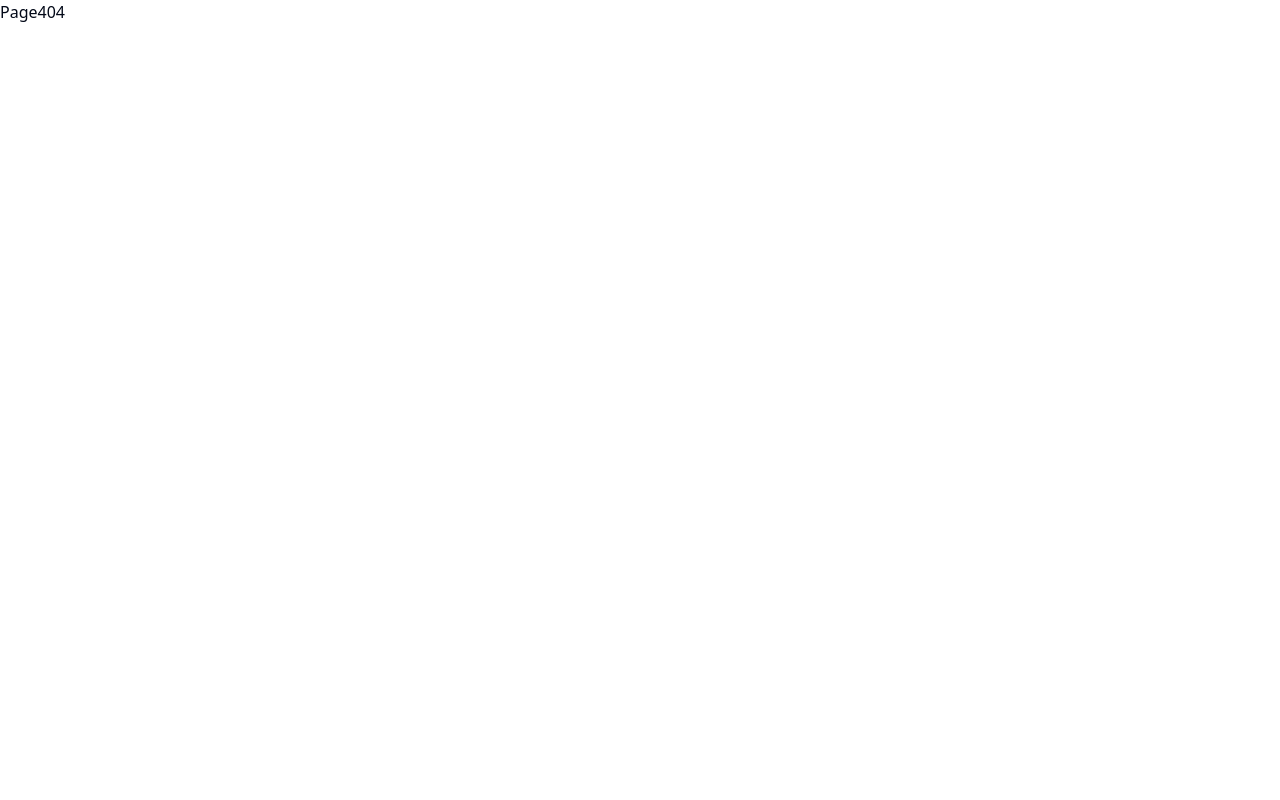
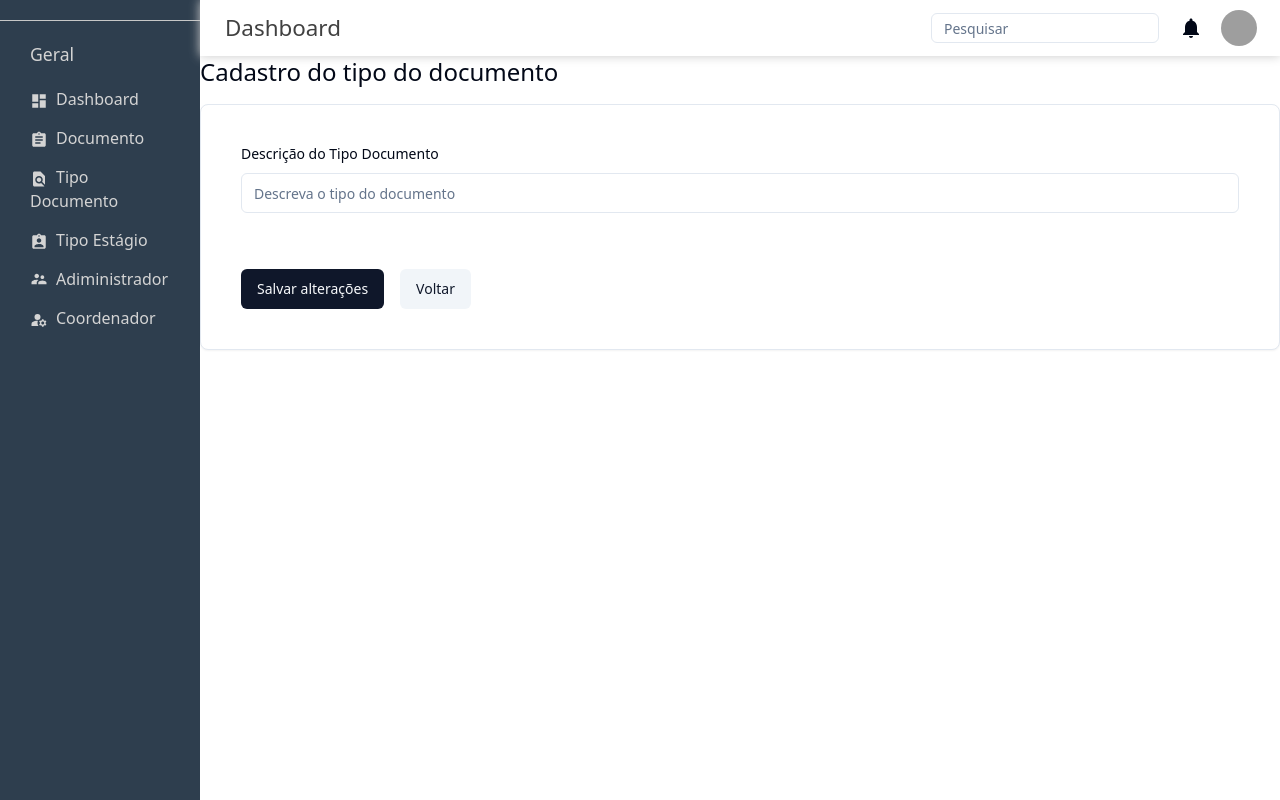
Before and after one commit to OlivioNeto/EstagioTech-FRONT-END, a React (Vite) app in the folder estagiotech_frontend/: page /adm/tipodocumento/cadastro/1 in a window 1280 px wide. Built offline with nearby package versions, Linux system fonts and the light colour scheme; no server answers; grey boxes are pictures that could not be loaded.

Commit message:
CRUD de tipo documento e a tabela funcionando

```diff
--- a/estagiotech_frontend/src/App.tsx
+++ b/estagiotech_frontend/src/App.tsx
@@ -11,6 +11,7 @@ import SideBar from "./pages/Admin/Components/SideBar";
 import Navbar from "./pages/Admin/Components/NavBar";
 import TipoDocumento from './pages/Admin/TipoDocumento'
 import Cadastro from "./pages/Admin/TipoDocumento/TableTipoDocumento/cadastro"
+import CadastroTipoDocumento from './pages/Admin/TipoDocumento/TableTipoDocumento/cadastro'
 
 
 function App() {
@@ -40,6 +41,10 @@ function App() {
           <Route path='/adm/tipodocumento' element={<TipoDocumento/>}/>
           <Route path='/adm/coordenador' element={<Coordenador/>}/>
           <Route path='/adm/tipodocumento/cadastro' element={<Cadastro/>}/>
+          <Route
+          path="/adm/tipodocumento/cadastro/:id?"
+          element={<CadastroTipoDocumento/>}
+        />
           </Route>
           <Route path='/*' element={<Page404/>}/>
 
--- a/estagiotech_frontend/src/components/data-table.tsx
+++ b/estagiotech_frontend/src/components/data-table.tsx
@@ -78,10 +78,10 @@ export function DataTable<TData, TValue>({
           <Input
             placeholder="Pesquisar..."
             value={
-              (table.getColumn("razaoSocial")?.getFilterValue() as string) ?? ""
+              (table.getColumn("descricaoTipoDocumento")?.getFilterValue() as string) ?? ""
             }
             onChange={(event) =>
-              table.getColumn("razaoSocial")?.setFilterValue(event.target.value)
+              table.getColumn("descricaoTipoDocumento")?.setFilterValue(event.target.value)
             }
             className="max-w-sm"
           />
--- a/estagiotech_frontend/src/pages/Admin/TipoDocumento/TableTipoDocumento/cadastro/form-cad-TipoDocumento.tsx
+++ b/estagiotech_frontend/src/pages/Admin/TipoDocumento/TableTipoDocumento/cadastro/form-cad-TipoDocumento.tsx
@@ -15,6 +15,7 @@ import { Button } from "@/components/ui/button";
 import api from "../../../../../service/api";
 import { Card, CardContent, CardFooter } from "@/components/ui/card";
 import { TipoDocumentoProps } from "../table/columns";
+import { useState } from "react";
 
 const formSchema = z.object({
   descricaoTipoDocumento: z.string(),
@@ -24,29 +25,31 @@ type FormCadastroProps = z.infer<typeof formSchema>;
 
 const FormCadastroTipoDocumento = ({ data }: { data: TipoDocumentoProps }) => {
   const navigate = useNavigate();
-  const isEdit = Object.keys(data).length === 0; // true or false
+  const [isEdit, setisEdit] = useState<boolean>(data.idTipoDocumento != 0); // true or false
   const form = useForm<FormCadastroProps>({
     resolver: zodResolver(formSchema),
     values: {
-      descricaoTipoDocumento: data.descricaoTipoDocumento
+      descricaoTipoDocumento: data.descricaoTipoDocumento,
     },
     defaultValues: {
-      descricaoTipoDocumento: ""
+      descricaoTipoDocumento: "",
     },
   });
 
   async function onSubmit(values: FormCadastroProps) {
-    isEdit
-      ? await api
-          .post("/tipodocumento", values)
-          .finally(() => navigate("/adm/tipodocumento"))
+    !isEdit?
+    await api
+        .post("/TipoDocumento", values.descricaoTipoDocumento, {headers: {"Content-Type": "application/json" }})
+        .finally(() => navigate("/adm/tipodocumento"))
       : await api
-          .put(`/tipodocumento/${data.idTipoDocumento}`, {
+          .put(`/TipoDocumento/${data.idTipoDocumento}`, {
             ...values,
             idTipoDocumento: data.idTipoDocumento,
           })
           .finally(() => navigate("/adm/tipodocumento"));
+
   }
+
   return (
     <Card className="p-4">
       <Form {...form}>
@@ -69,7 +72,7 @@ const FormCadastroTipoDocumento = ({ data }: { data: TipoDocumentoProps }) => {
 
           <CardFooter className="flex gap-4">
             <Button type="submit">
-              {isEdit ? "Cadastrar" : "Salvar alterações"}
+              {!isEdit ? "Cadastrar" : "Salvar alterações"}
             </Button>
             <Button
               type="button"
--- a/estagiotech_frontend/src/pages/Admin/TipoDocumento/TableTipoDocumento/table/columns.tsx
+++ b/estagiotech_frontend/src/pages/Admin/TipoDocumento/TableTipoDocumento/table/columns.tsx
@@ -43,6 +43,10 @@ export const columns: ColumnDef<TipoDocumentoProps>[] = [
     ),
     enableSorting: false,
     enableHiding: false,
+  },
+  {
+    accessorKey: "idTipoDocumento",
+    header: "Código do tipo documento",
   },
   {
     accessorKey: "descricaoTipoDocumento",
--- a/estagiotech_frontend/src/pages/Admin/TipoDocumento/index.tsx
+++ b/estagiotech_frontend/src/pages/Admin/TipoDocumento/index.tsx
@@ -11,12 +11,12 @@ export default function TipoDocumentos() {
 
   useEffect(() => {
     (async () => {
-      const data: TipoDocumentoProps[] = await (
+      const dataTipoDocumento: TipoDocumentoProps[] = await (
         await api.get("/TipoDocumento")
       ).data;
 
-      const includeKeyData = data.map((item, idx) => {
-        return { ...item, key: idx };
+      const includeKeyData = dataTipoDocumento.map((item) => {
+        return { ...item, key: item.idTipoDocumento };
       });
 
       setData(includeKeyData);
```
